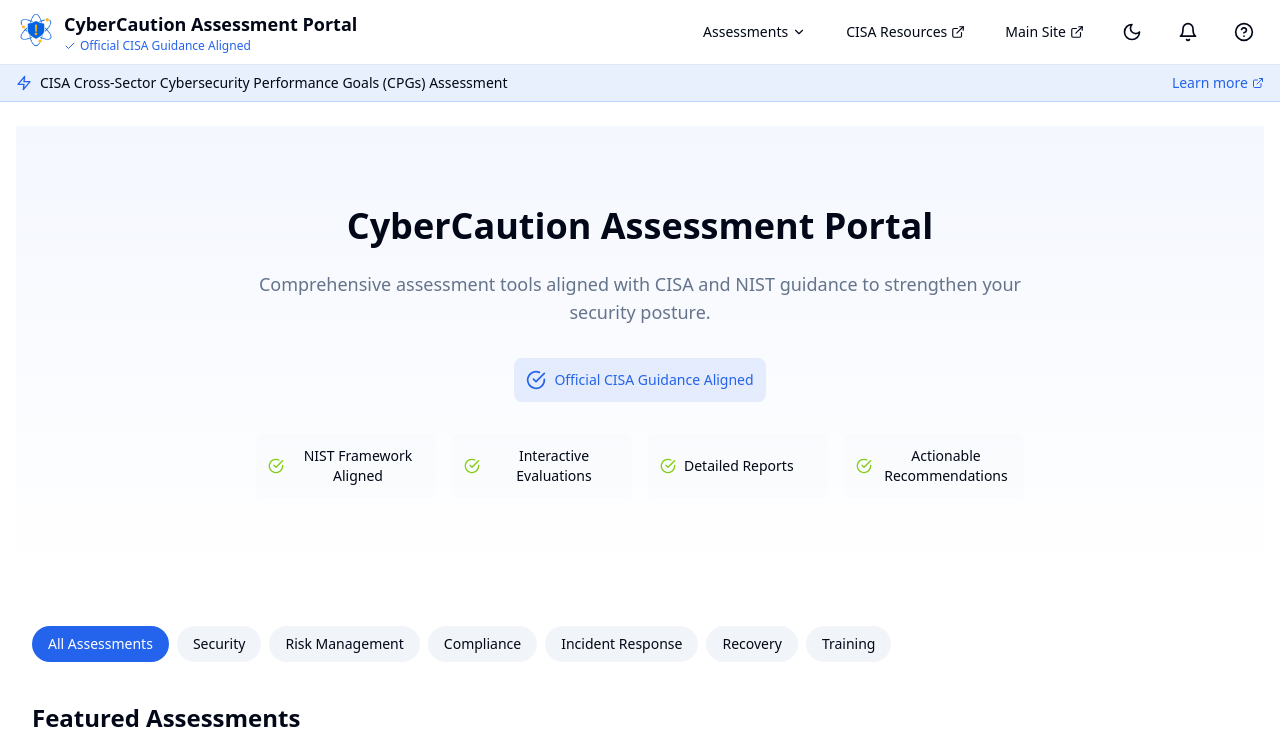
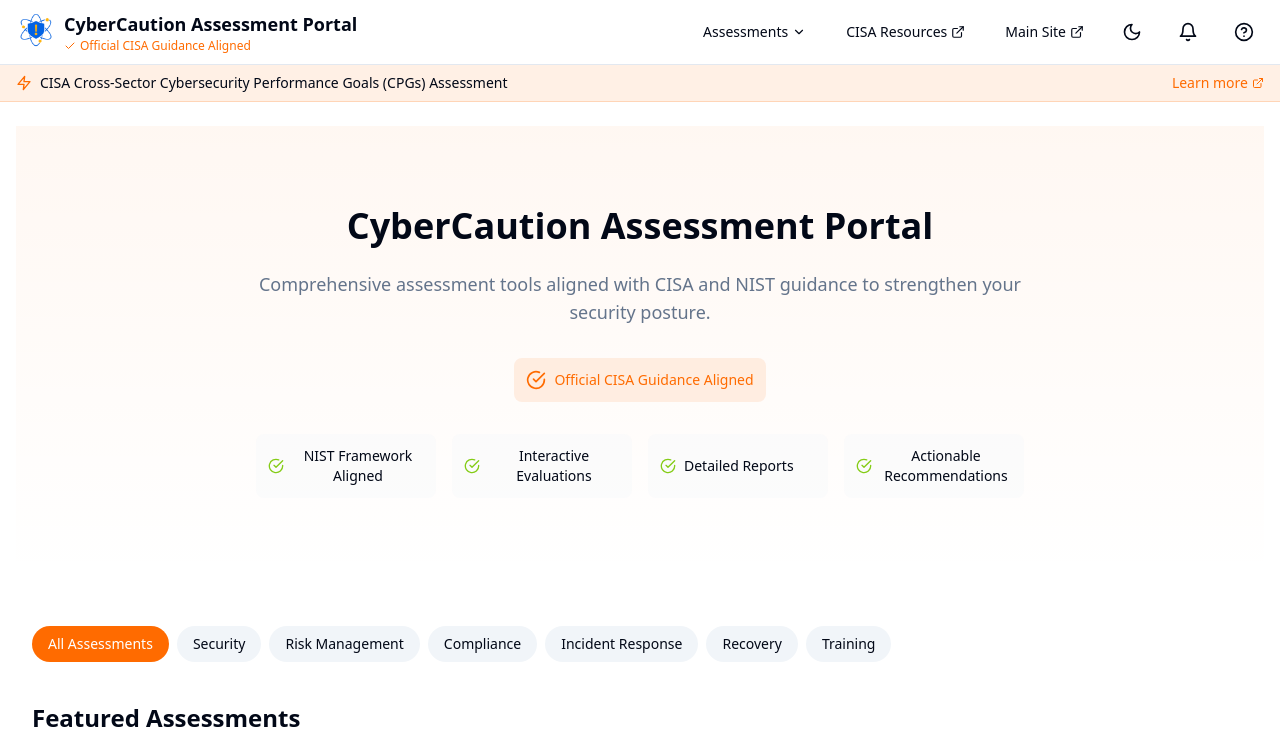
Before and after one commit to Facely1er/assessments-cybercaution, a React (Vite) app: page /assessments in a window 1280 px wide. Shown: the top 756 px of the page. Built offline with nearby package versions, Linux system fonts and the light colour scheme.

Commit message:
Updated tailwind.config.js

```diff
--- a/tailwind.config.js
+++ b/tailwind.config.js
@@ -15,7 +15,7 @@
         background: "hsl(var(--background))",
         foreground: "hsl(var(--foreground))",
         primary: {
-          DEFAULT: "hsl(var(--primary))",
+          DEFAULT: "#FF6B00", // Updated to use #FF6B00 as primary
           foreground: "hsl(var(--primary-foreground))",
         },
         secondary: {
```
